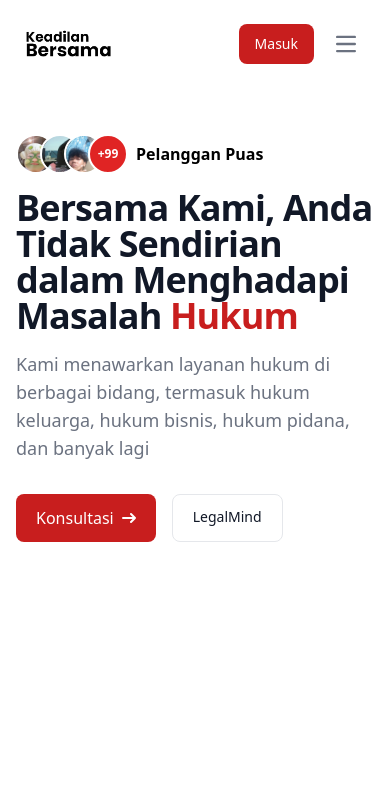
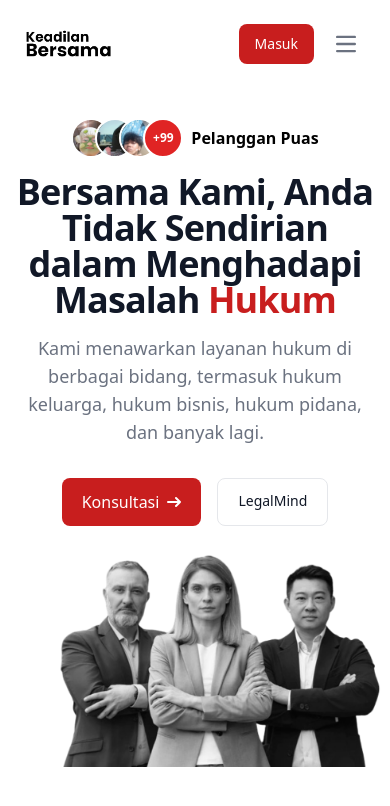
Before and after one commit to ckckckcz/Hackthon-JTI, a React (Vite) app in the folder Client/: page / in a window 390 px wide. Shown: the top 806 px of the page. Built offline with nearby package versions, Linux system fonts and the light colour scheme.

Commit message:
update: image 3 people

```diff
--- a/Client/src/components/Home/Header.tsx
+++ b/Client/src/components/Home/Header.tsx
@@ -1,11 +1,13 @@
 import user1 from "../../assets/img/users/user1.jpg";
 import user2 from "../../assets/img/users/user2.jpg";
 import user3 from "../../assets/img/users/user3.jpg";
+import threePeople from "../../assets/img/3people.png";
+
 export default function Header() {
   return (
     <section className="bg-white dark:bg-gray-900 flex items-center justify-center" style={{ height: "500px" }}>
       <div className="py-8 px-4 text-center mx-auto max-w-screen-xl">
-        <div className="flex -space-x-4 rtl:space-x-reverse justify-left items-center mb-4 lg:justify-center">
+        <div className="flex -space-x-4 rtl:space-x-reverse justify-center items-center mb-4">
           <img className="w-10 h-10 border-2 border-white rounded-full dark:border-gray-800 object-cover" src={user1} alt="" />
           <img className="w-10 h-10 border-2 border-white rounded-full dark:border-gray-800 object-cover" src={user2} alt="" />
           <img className="w-10 h-10 border-2 border-white rounded-full dark:border-gray-800 object-cover" src={user3} alt="" />
@@ -17,13 +19,11 @@ export default function Header() {
           </div>
         </div>
 
-        <h1 className="mb-4 text-4xl font-extrabold tracking-tight leading-none text-gray-900 md:text-5xl lg:text-6xl dark:text-white text-left lg:text-center">
+        <h1 className="mb-4 text-4xl font-extrabold tracking-tight leading-none text-gray-900 md:text-5xl lg:text-6xl dark:text-white">
           Bersama Kami, Anda Tidak Sendirian dalam Menghadapi Masalah <span className="text-red-700">Hukum</span>
         </h1>
-        <p className="mb-8 text-lg font-normal text-gray-500 lg:text-xl lg:px-48 dark:text-gray-400 text-left lg:text-center">
-          Kami menawarkan layanan hukum di berbagai bidang, termasuk hukum keluarga, hukum bisnis, hukum pidana, dan banyak lagi
-        </p>
-        <div className="flex lg:justify-center justify-left  space-x-4">
+        <p className="mb-8 text-lg font-normal text-gray-500 lg:text-xl lg:px-48 dark:text-gray-400">Kami menawarkan layanan hukum di berbagai bidang, termasuk hukum keluarga, hukum bisnis, hukum pidana, dan banyak lagi.</p>
+        <div className="flex justify-center space-x-4 mb-8">
           <a href="#" className="inline-flex justify-center items-center py-3 px-5 text-base font-medium text-center text-white rounded-lg bg-red-700 hover:bg-red-800 focus:ring-4 focus:ring-red-300 dark:focus:ring-red-900">
             Konsultasi
             <svg className="w-3.5 h-3.5 ms-2 rtl:rotate-180" aria-hidden="true" xmlns="http://www.w3.org/2000/svg" fill="none" viewBox="0 0 14 10">
@@ -36,6 +36,9 @@ export default function Header() {
           >
             LegalMind
           </a>
+          <div className="absolute flex justify-center items-center mt-10">
+            <img className="h-auto filter grayscale" src={threePeople} alt="" />
+          </div>
         </div>
       </div>
     </section>
```
Also changed, not shown: Client/src/assets/img/3people.png (added).
